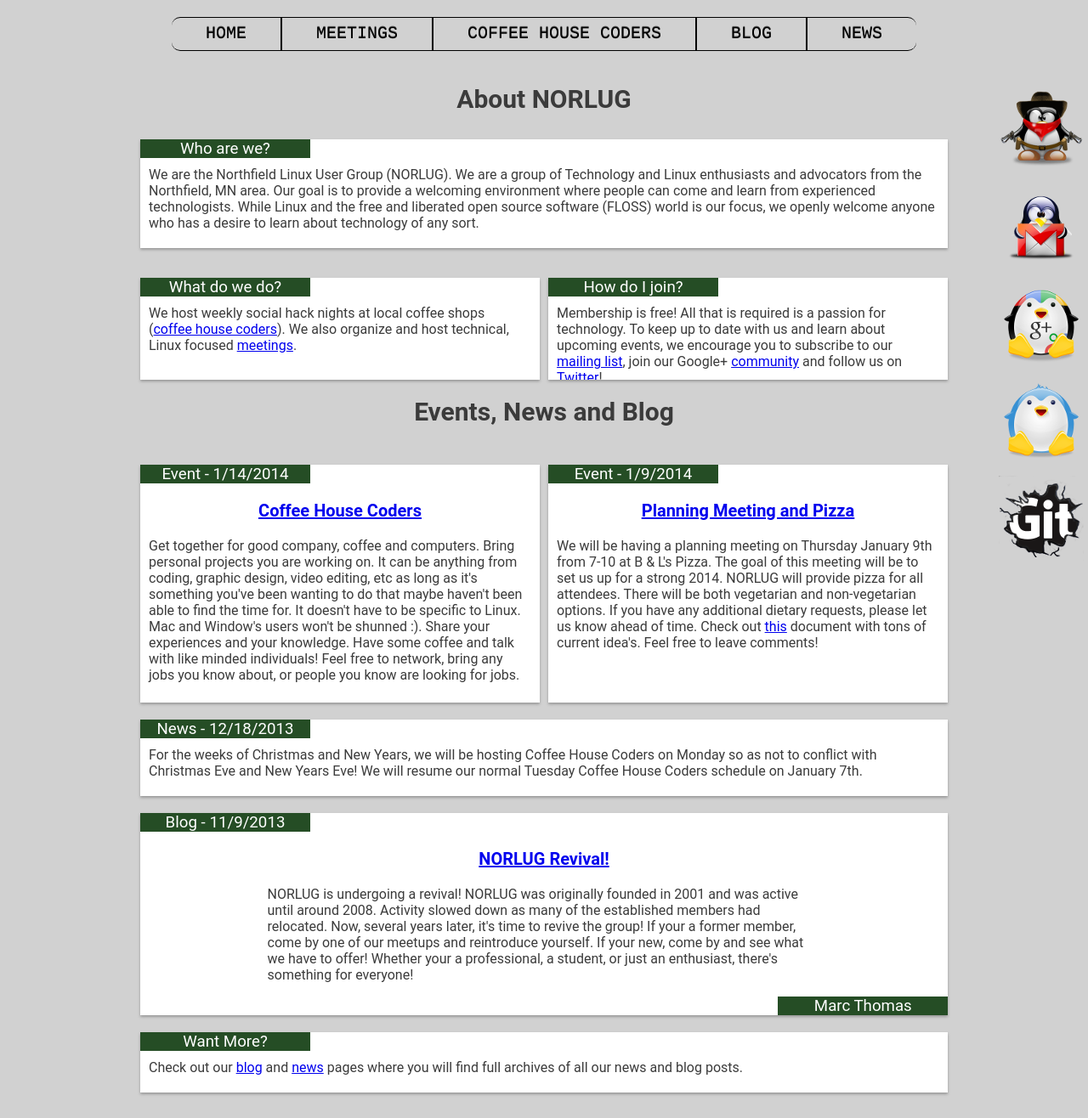
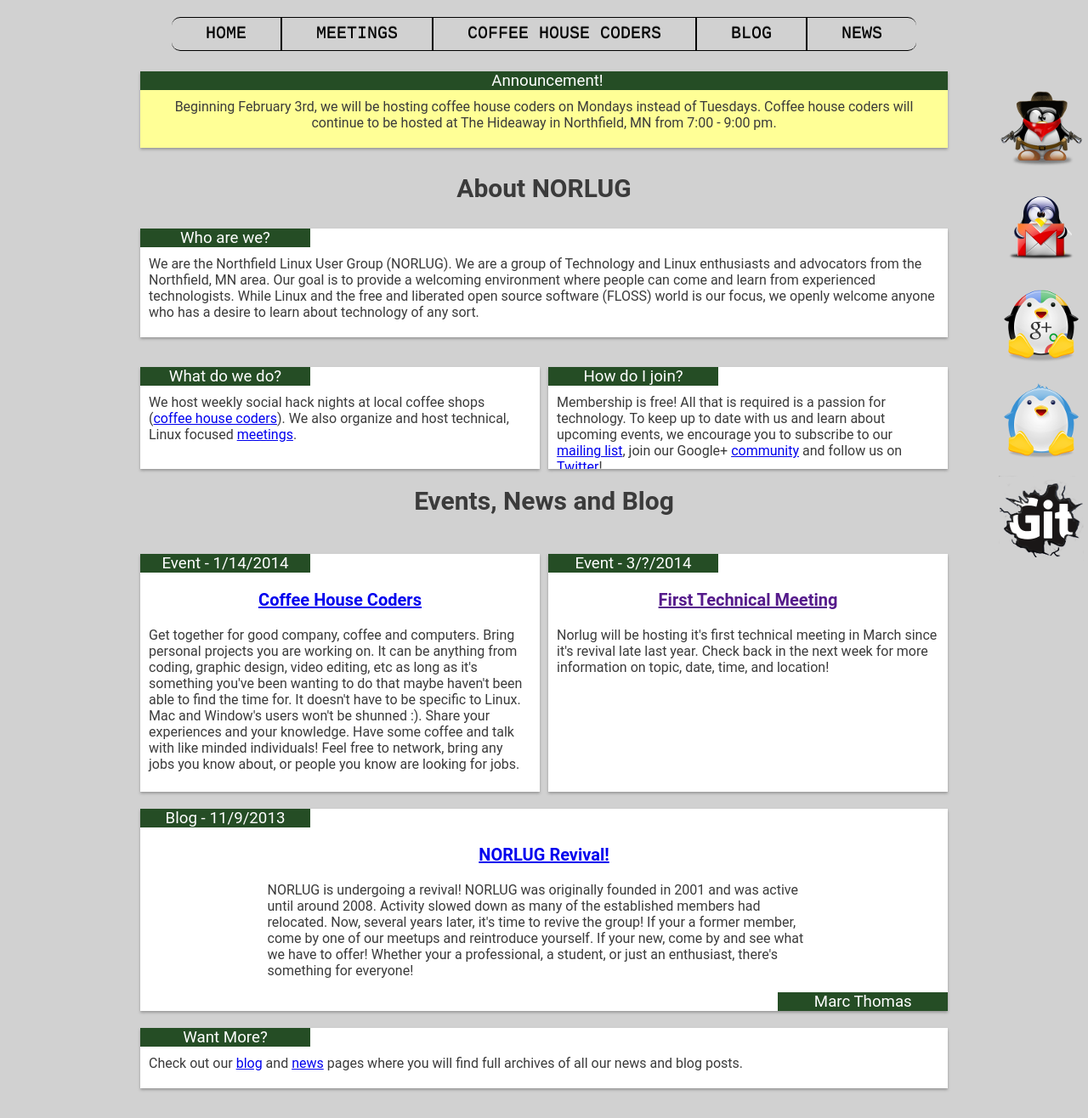
Before and after one commit to norlug/norlug.github.io, a Jekyll site: the page built from index.html, in a window 1280 px wide. Shown: the whole page at 85% size. Built offline with Jekyll 4.4.1, drawn with Linux system fonts in a browser that asks for light colours.

Commit message:
Updated homepage.

```diff
--- a/index.html
+++ b/index.html
@@ -1,6 +1,11 @@
 ---
 layout: default
 ---
+
+<section class="card lightYellow">
+	<h3 class="header full"> Announcement! </h3>
+	<p class="content center"> Beginning February 3rd, we will be hosting coffee house coders on Mondays instead of Tuesdays. Coffee house coders will continue to be hosted at The Hideaway in Northfield, MN from 7:00 - 9:00 pm.</p>
+</section>
 
 <p class="welcomePageHeaders">About NORLUG</p>
 <section class="card">
@@ -29,19 +34,11 @@ layout: default
 </section>
 
 <section class="card right large">
-        <h3 class="header left"> Event - 1/9/2014 </h3>
+        <h3 class="header left"> Event - 3/?/2014 </h3>
         <p class="content left">
-        <p class="welcomePageBlogTitle" ><a href = "https://plus.google.com/u/0/events/c85d8g1h8fcdbi1k6k805u07gr0?authkey=CM6NkP2x-K2E8gE" target="_blank">Planning Meeting and Pizza</a></p>
+        <p class="welcomePageBlogTitle" ><a href = "" target="_blank">First Technical Meeting</a></p>
 
-        We will be having a planning meeting on Thursday January 9th from 7-10 at B & L's Pizza. The goal of this meeting will be to set us up for a strong 2014. NORLUG will provide pizza for all attendees. There will be both vegetarian and non-vegetarian options. If you have any additional dietary requests, please let us know ahead of time.
-
-        Check out <a href="https://docs.google.com/document/d/1-kmDQvJcUmkn3UIqFHo4ZmHxjOEq9ufCrfOf6MKNeOs/edit?usp=sharing" target="_blank">this</a> document with tons of current idea's. Feel free to leave comments!
-</section>
-
-<section class="card">
-        <h3 class="header left"> News - 12/18/2013 </h3>
-        <p class="content left">
-            For the weeks of Christmas and New Years, we will be hosting Coffee House Coders on Monday so as not to conflict with Christmas Eve and New Years Eve! We will resume our normal Tuesday Coffee House Coders schedule on January 7th.
+        Norlug will be hosting it's first technical meeting in March since it's revival late last year. Check back in the next week for more information on topic, date, time, and location!
 </section>
 
 <section class="card">
```
